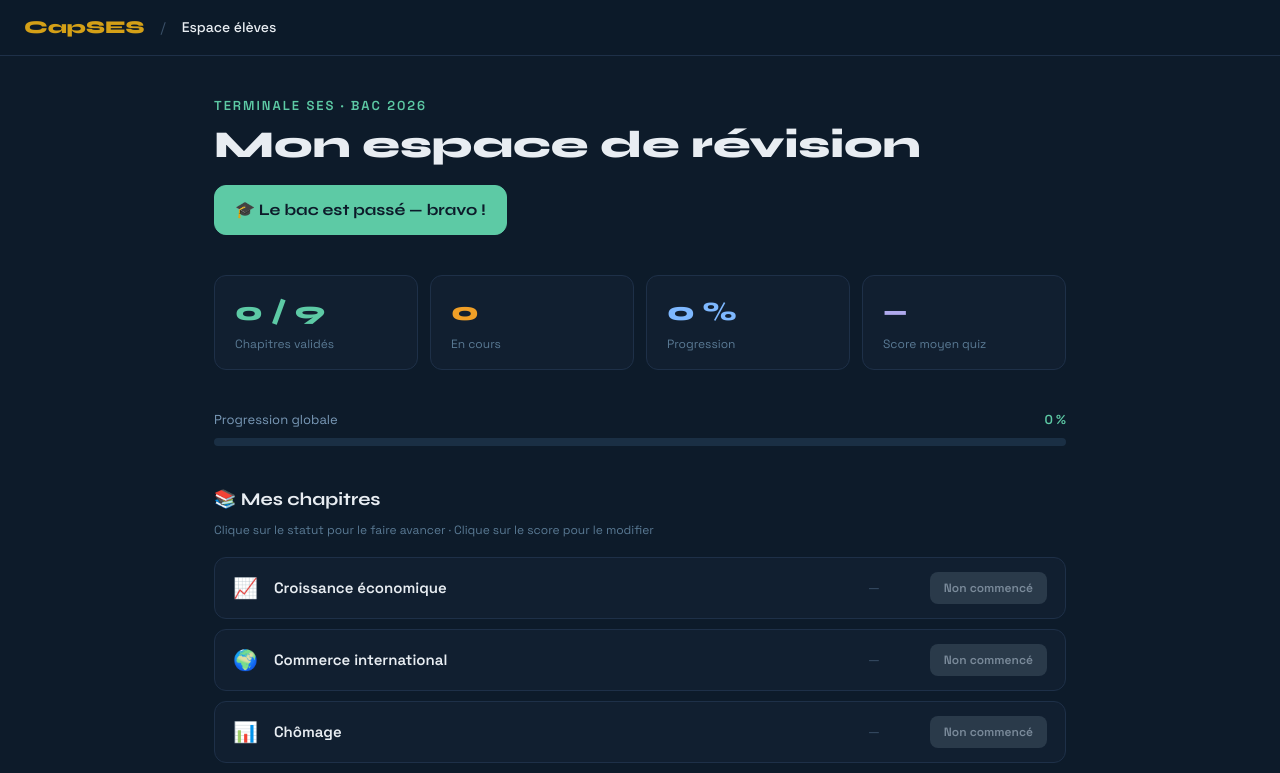
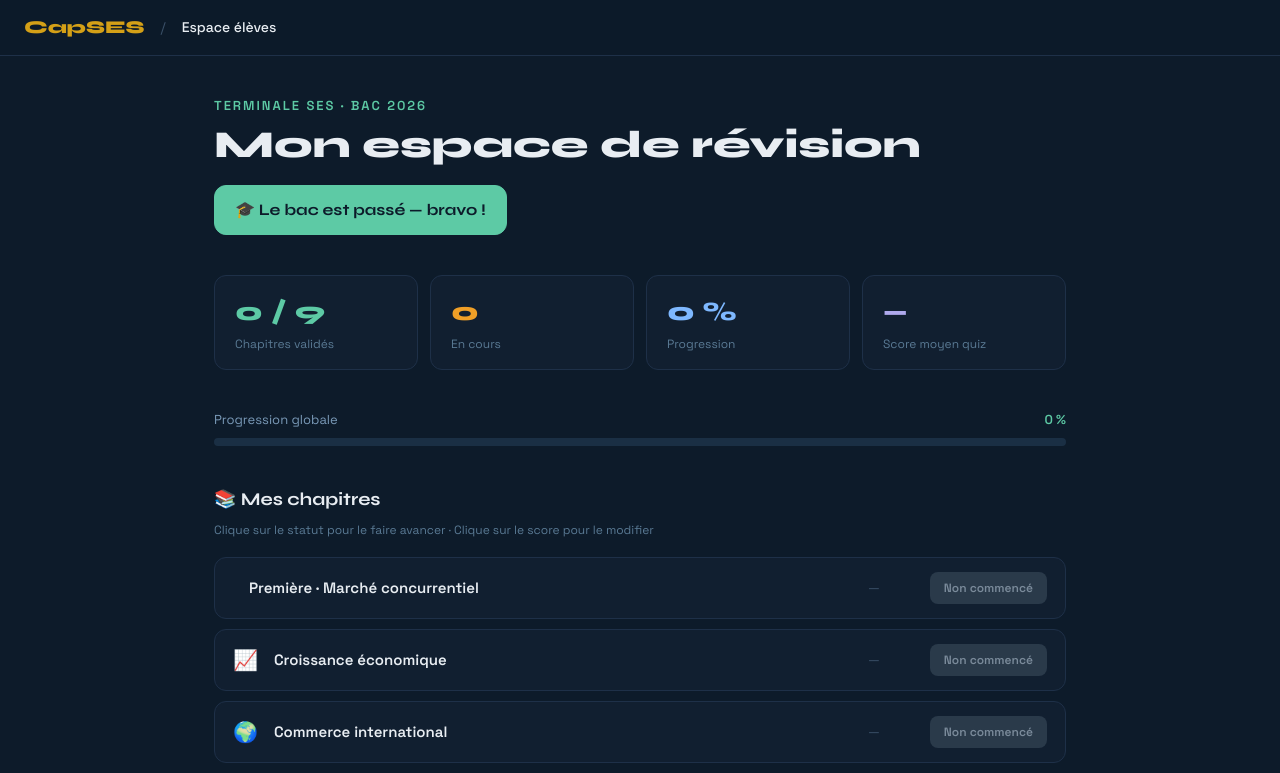
Before and after one commit to menceco-dakasier/capses, a Next.js app: page /espace-eleves in a window 1280 px wide. Shown: the top 773 px of the page. Built offline with nearby package versions, Linux system fonts and the light colour scheme.

Commit message:
Prepare le chapitre Premiere marche concurrentiel

```diff
--- a/src/app/espace-eleves/page.tsx
+++ b/src/app/espace-eleves/page.tsx
@@ -7,6 +7,7 @@ interface ChapterData {
   label: string;
   color: string;
   emoji: string;
+  href?: string;
 }
 
 interface Progress {
@@ -19,6 +20,7 @@ interface Scores {
 
 // ── Données chapitres ──────────────────────────────────────────────────────
 const CHAPTERS: ChapterData[] = [
+  { slug: "premiere-marche-concurrentiel", label: "Première · Marché concurrentiel", color: "#176b64", emoji: "", href: "/premiere/marche-concurrentiel" },
   { slug: "croissance-economique",    label: "Croissance économique",               color: "#5DCAA5", emoji: "📈" },
   { slug: "commerce-international",   label: "Commerce international",              color: "#7EB8FF", emoji: "🌍" },
   { slug: "chomage",                  label: "Chômage",                             color: "#F0997B", emoji: "📊" },
@@ -283,7 +285,7 @@ export default function EspaceEleves() {
                 <span style={{ fontSize: 20, flexShrink: 0 }}>{ch.emoji}</span>
 
                 <div style={{ flex: 1, minWidth: 0 }}>
-                  <a href={`/terminale/${ch.slug}`} style={{
+                  <a href={ch.href || `/terminale/${ch.slug}`} style={{
                     fontWeight: 600, fontSize: isMobile ? 13 : 15,
                     color: "#e8edf2", textDecoration: "none",
                     display: "block",
```
